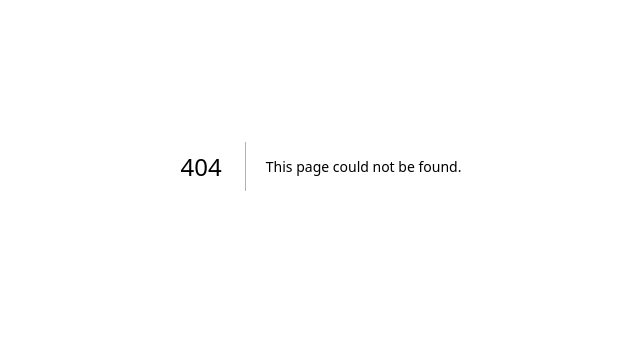
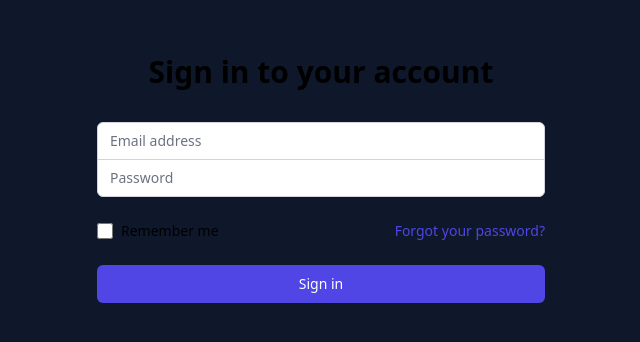
Before and after one commit to vrstep/flagquizgame, a Next.js app: page /login in a window 1280 px wide. Before the commit this address had no page. Shown: the part 234-576 px from the top of the page, without its empty margins (319-959 px from the left). Built offline with nearby package versions, Linux system fonts and the light colour scheme.

Commit message:
Create login.js file

```diff
--- a/pages/index.js
+++ b/pages/index.js
@@ -1,9 +1,18 @@
+import { useRouter } from "next/router";
+
 export default function Home() {
+    const router = useRouter();
+    const handleLogin = () => {
+        router.push("/login");
+    };
     return (
-        <div className="flex flex-col items-center justify-center min-h-screen py-2 gap-10">
+        <div className="flex flex-col items-center justify-center bg-slate-900	 min-h-screen py-2 gap-10">
             <h1 className="text-4xl font-bold">Welcome to Flag Guess Game!</h1>
             <div className="flex flex-col gap-4">
-                <button className="bg-blue-500 hover:bg-blue-700 text-white font-bold py-3 px-7 rounded">
+                <button
+                    className="bg-blue-500 hover:bg-blue-700 text-white font-bold py-3 px-7 rounded"
+                    onClick={handleLogin}
+                >
                     Login
                 </button>
                 <button className="bg-green-500 hover:bg-green-700 text-white font-bold py-3 px-7 rounded">
--- /dev/null
+++ b/pages/login.js
@@ -0,0 +1,95 @@
+import { useState } from "react";
+
+export default function Login() {
+    const [email, setEmail] = useState("");
+    const [password, setPassword] = useState("");
+
+    const handleSubmit = async (e) => {
+        e.preventDefault();
+        // Handle form submission here
+    };
+
+    return (
+        <div className="min-h-screen flex items-center justify-center bg-slate-900	 py-12 px-4 sm:px-6 lg:px-8">
+            <div className="max-w-md w-full space-y-8">
+                <div>
+                    <h2 className="mt-6 text-center text-3xl font-extrabold text-white-900">
+                        Sign in to your account
+                    </h2>
+                </div>
+                <form className="mt-8 space-y-6" onSubmit={handleSubmit}>
+                    <input type="hidden" name="remember" value="true" />
+                    <div className="rounded-md shadow-sm -space-y-px">
+                        <div>
+                            <label htmlFor="email-address" className="sr-only">
+                                Email address
+                            </label>
+                            <input
+                                id="email-address"
+                                name="email"
+                                type="email"
+                                autoComplete="email"
+                                required
+                                className="appearance-none rounded-none relative block w-full px-3 py-2 border border-gray-300 placeholder-gray-500 text-gray-900 rounded-t-md focus:outline-none focus:ring-indigo-500 focus:border-indigo-500 focus:z-10 sm:text-sm"
+                                placeholder="Email address"
+                                value={email}
+                                onChange={(e) => setEmail(e.target.value)}
+                            />
+                        </div>
+                        <div>
+                            <label htmlFor="password" className="sr-only">
+                                Password
+                            </label>
+                            <input
+                                id="password"
+                                name="password"
+                                type="password"
+                                autoComplete="current-password"
+                                required
+                                className="appearance-none rounded-none relative block w-full px-3 py-2 border border-gray-300 placeholder-gray-500 text-gray-900 rounded-b-md focus:outline-none focus:ring-indigo-500 focus:border-indigo-500 focus:z-10 sm:text-sm"
+                                placeholder="Password"
+                                value={password}
+                                onChange={(e) => setPassword(e.target.value)}
+                            />
+                        </div>
+                    </div>
+
+                    <div className="flex items-center justify-between">
+                        <div className="flex items-center">
+                            <input
+                                id="remember_me"
+                                name="remember_me"
+                                type="checkbox"
+                                className="h-4 w-4 text-indigo-600 focus:ring-indigo-500 border-gray-300 rounded"
+                            />
+                            <label
+                                htmlFor="remember_me"
+                                className="ml-2 block text-sm text-white-900"
+                            >
+                                Remember me
+                            </label>
+                        </div>
+
+                        <div className="text-sm">
+                            <a
+                                href="#"
+                                className="font-medium text-indigo-600 hover:text-indigo-500"
+                            >
+                                Forgot your password?
+                            </a>
+                        </div>
+                    </div>
+
+                    <div>
+                        <button
+                            type="submit"
+                            className="group relative w-full flex justify-center py-2 px-4 border border-transparent text-sm font-medium rounded-md text-white bg-indigo-600 hover:bg-indigo-700 focus:outline-none focus:ring-2 focus:ring-offset-2 focus:ring-indigo-500"
+                        >
+                            Sign in
+                        </button>
+                    </div>
+                </form>
+            </div>
+        </div>
+    );
+}
```
